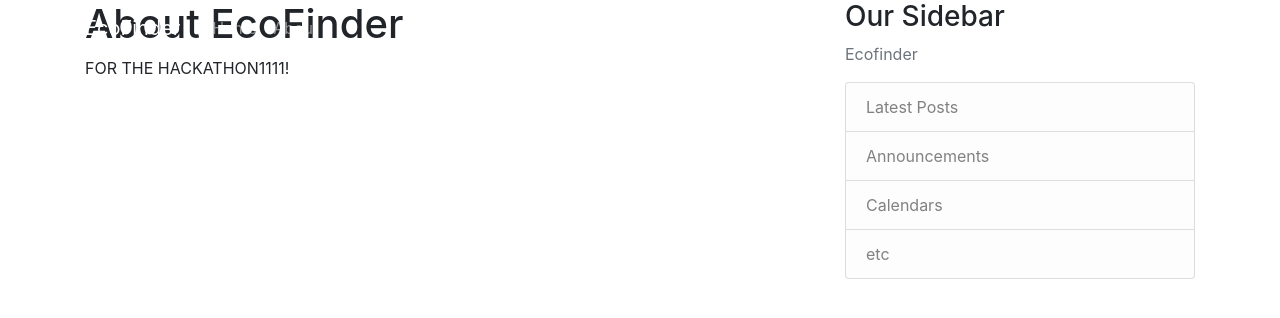
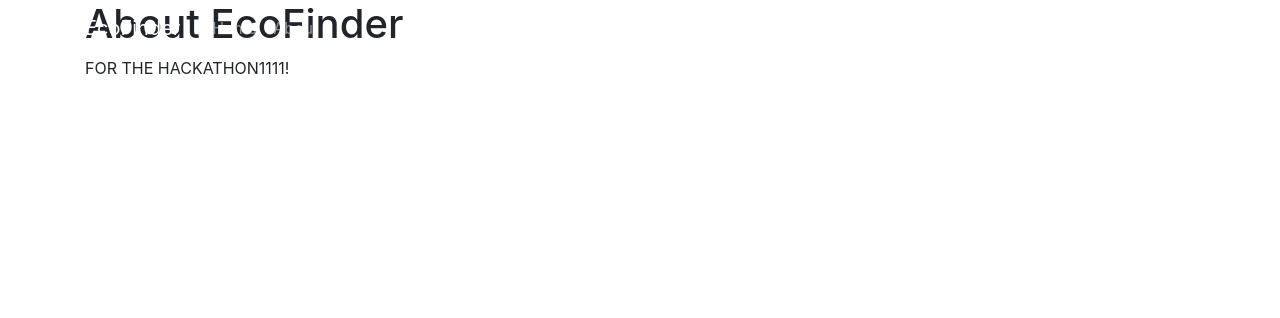
Before and after one commit to Wilhacks-4-0-2023/EcoFinder, a Flask app: page /about in a window 1280 px wide. Shown: the top 318 px of the page. Run offline with Flask 3, Linux system fonts and the light colour scheme; some libraries are stand-ins or nearby versions.

Commit message:
removed the random sidebar lmao

```diff
--- a/templates/layout.html
+++ b/templates/layout.html
@@ -53,19 +53,7 @@
           {% endwith %}
           {% block content %}{% endblock %}
         </div>
-        <div class="col-md-4">
-          <div class="content-section">
-            <h3>Our Sidebar</h3>
-            <p class='text-muted'>Ecofinder
-              <ul class="list-group">
-                <li class="list-group-item list-group-item-light">Latest Posts</li>
-                <li class="list-group-item list-group-item-light">Announcements</li>
-                <li class="list-group-item list-group-item-light">Calendars</li>
-                <li class="list-group-item list-group-item-light">etc</li>
-              </ul>
-            </p>
-          </div>
-        </div>
+
       </div>
     </main>
 
```
